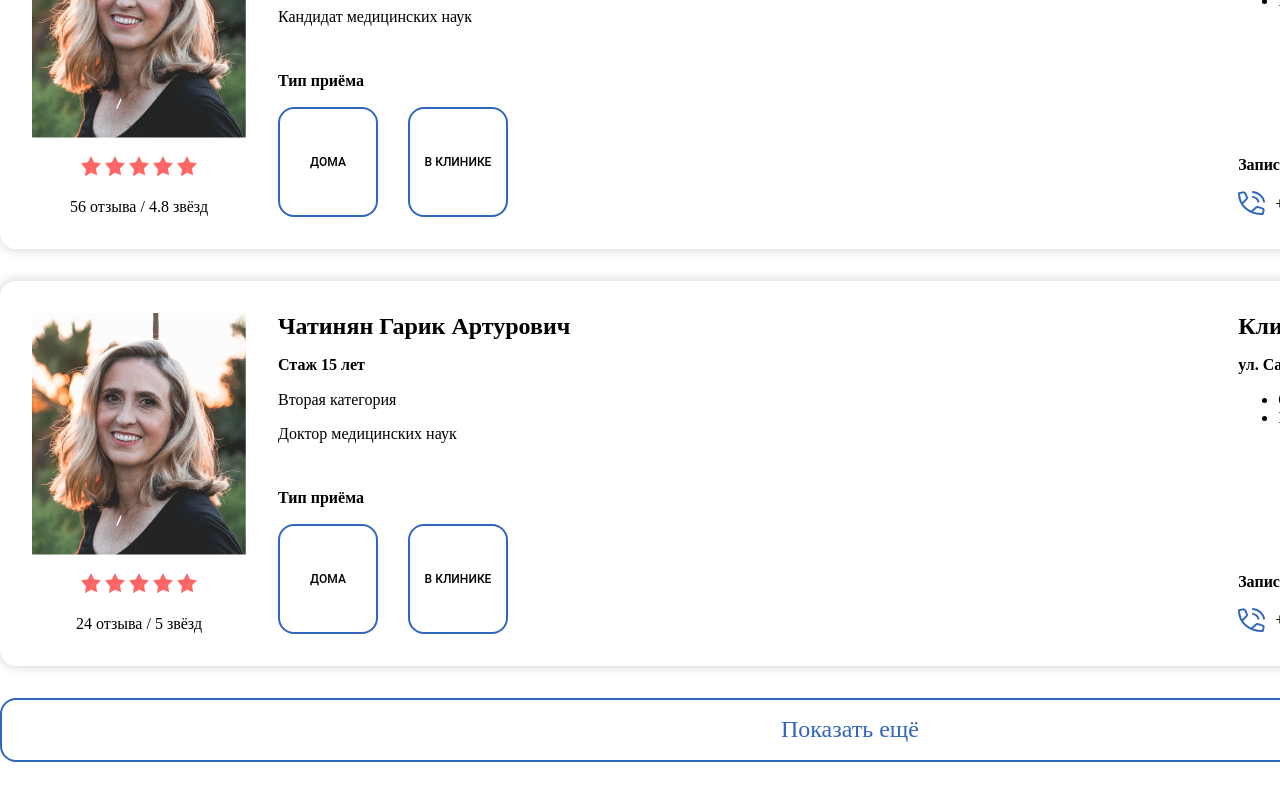
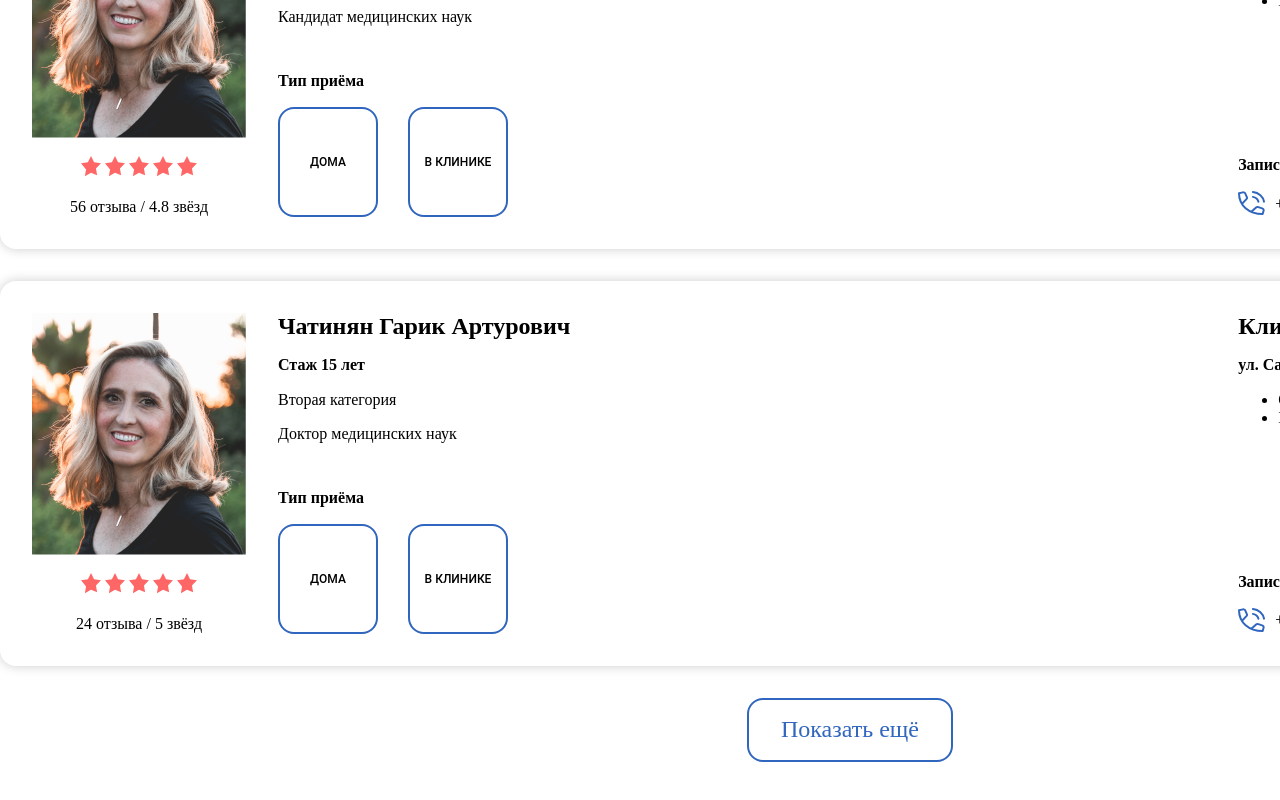
Before and after one commit to sg12/plasticFront, a React (Vite) app: page / in a window 1280 px wide. Shown: the part 406-1206 px from the top of the page. Built offline with nearby package versions, Linux system fonts and the light colour scheme.

Commit message:
Update `FilterDoctor.jsx`

```diff
--- a/src/components/filterDoctor/FilterDoctor.jsx
+++ b/src/components/filterDoctor/FilterDoctor.jsx
@@ -220,7 +220,9 @@ const FilterDoctor = () => {
     <section className="filter">
       <div className="filter__container container">
         <b>Количество врачей: {filter.filteredDoctors.length}</b>
-        <h2 className="filter__title title-h2">Рейтинг пластических хирургов </h2>
+        <h2 className="filter__title title-h2">
+          Рейтинг пластических хирургов{" "}
+        </h2>
         <div className="filter__buttons">
           <button
             className="filter__buttons-button"
@@ -229,7 +231,7 @@ const FilterDoctor = () => {
           >
             Фильтр
           </button>
-          <hr className="filter__buttons-hr"/>
+          <hr className="filter__buttons-hr" />
           <button
             className="filter__buttons-button"
             type="button"
@@ -263,12 +265,14 @@ const FilterDoctor = () => {
             ))}
           {!allDoctorsDisplayed &&
             displayedDoctors < filter.filteredDoctors.length && (
+              <div className="filter__cards-next">
                 <button
                   className="filter__cards-button"
                   onClick={displayMoreDoctors}
                 >
                   Показать ещё
                 </button>
+              </div>
             )}
         </div>
       </div>
```
Lines whose indentation alone changed are shown as unchanged.
